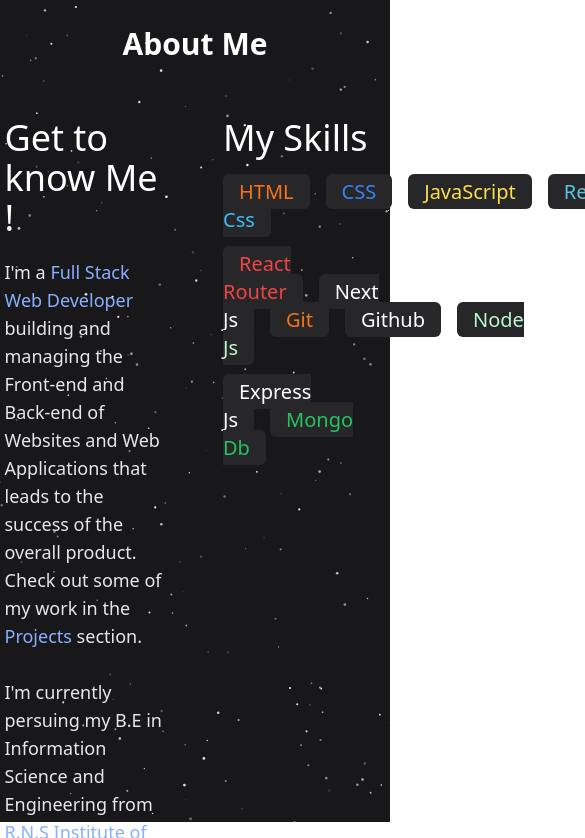
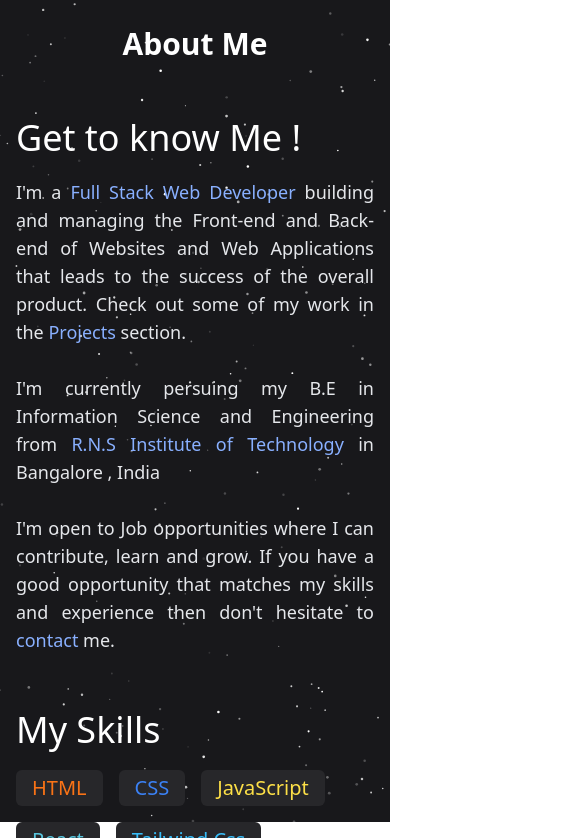
Before and after one commit to ashish74624/portfolio2.0, a Next.js app: page / in a window 390 px wide. Shown: the part 866-1704 px from the top of the page, 585 px wide, since content can reach past the window. Built offline with nearby package versions, Linux system fonts and the light colour scheme.

Commit message:
About page made responsive

```diff
--- a/app/globals.css
+++ b/app/globals.css
@@ -73,4 +73,9 @@
   body {
     @apply bg-background text-foreground;
   }
+
+  .about-sec {
+    @apply h-max relative w-full lg:w-5/12  rounded-md
+  }
+
 }
--- a/app/sections/About.tsx
+++ b/app/sections/About.tsx
@@ -19,11 +19,11 @@
         <h1 className='text-3xl md:text-6xl font-bold dark:text-white text-center mt-12'>About Me</h1>
         <div className='w-20 h-2 mt-4 mx-auto bg-[#89b0ff] rounded-full'></div>
 
-        <div className='flex w-full gap-14 mt-10 justify-center'>
+        <div className='flex lg:flex-row flex-col w-full px-4 md:px-6 lg:px-0 gap-14 mt-10 justify-center'>
 
-            <div className="h-max relative w-5/12  rounded-md">
+            <div className="about-sec">
                 <h1 className='text-white text-4xl'>Get to know Me !</h1>
-                <p className='text-gray-200 mt-5 text-lg'>
+                <p className='text-gray-200 mt-5 text-lg text-justify'>
                     I&apos;m a <HightLight text='Full Stack Web Developer'/> building and managing the Front-end and Back-end of Websites and Web Applications that leads to the success of the overall product. Check out some of my work in the <HightLight text='Projects'/> section.
                     <br /> <br />
                     I&apos;m currently persuing my B.E in Information Science and Engineering from <HightLight text='R.N.S Institute of Technology'/> in Bangalore , India
@@ -32,23 +32,19 @@
                 </p>
             </div>
 
-            <div className='w-5/12 rounded text-white'>
+            <div className='about-sec'>
                 <h1 className='text-white text-4xl'>My Skills</h1>
-                <div className='mt-5 space-x-4'>
+                <div className='mt-5 w-full gap-4 flex flex-wrap'>
                     <Card text='HTML' color='text-orange-500'/>
                     <Card text='CSS' color='text-blue-500'/>
                     <Card text='JavaScript' color='text-yellow-300'/>
                     <Card text='React' color='text-[#58C4DC]'/>
                     <Card text='Tailwind Css' color='text-sky-400'/>
-                </div>
-                <div className='mt-4 space-x-4'>
                     <Card text='React Router' color='text-red-500'/>
                     <Card text='Next Js' color='text-white'/>
                     <Card text='Git' color='text-orange-500'/>
                     <Card text='Github' color='text-white'/>
                     <Card text='Node Js' color='text-green-200'/>
-                </div>
-                <div className='mt-4 space-x-4'>
                     <Card text='Express Js' color='text-white'/>
                     <Card text='Mongo Db' color='text-green-500'/>
                 </div>
@@ -73,8 +69,8 @@
 
 function Card ({text,color}:CardProps){
     return (
-        <span className={`bg-zinc-800 ${color.toString()} text-xl px-4 py-1 rounded-md`}>
+        <div className={`bg-zinc-800 ${color.toString()} text-xl px-4 py-1 rounded-md`}>
             {text}
-        </span>
+        </div>
     )
 }
```
